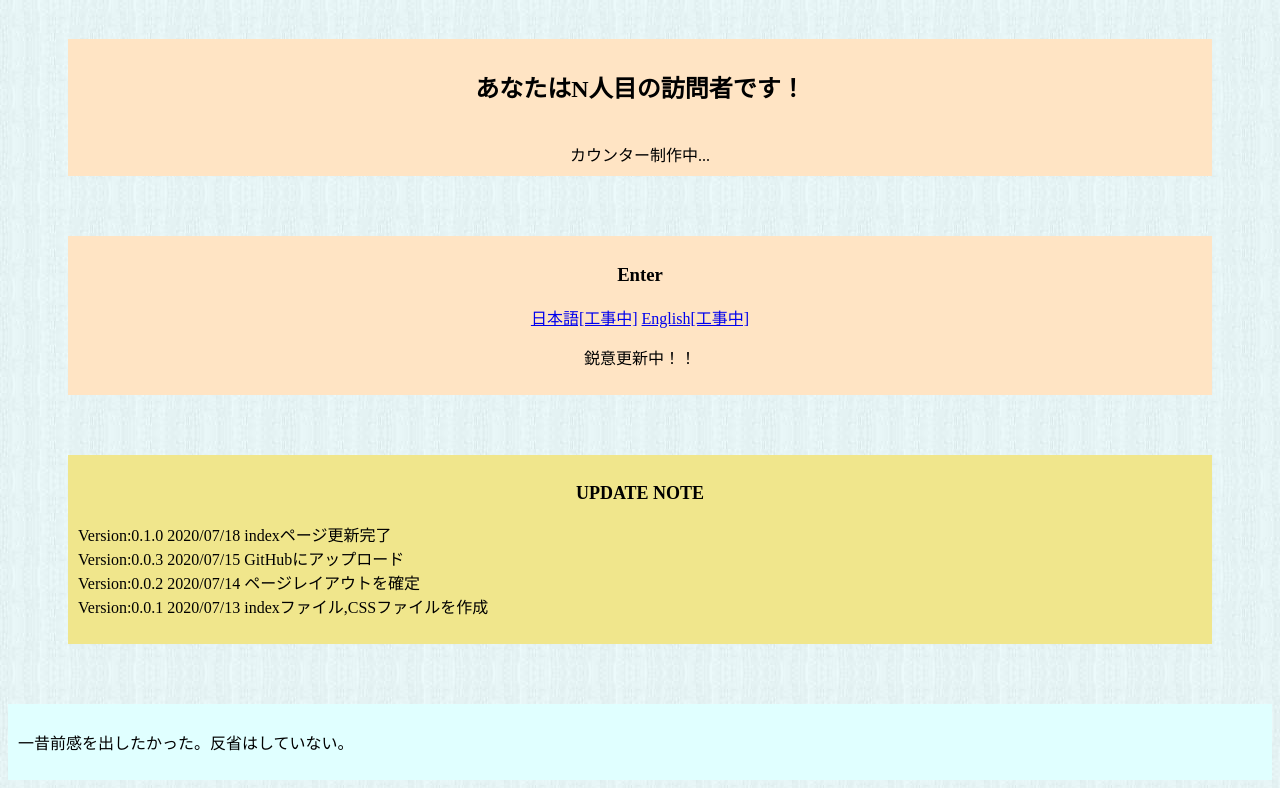
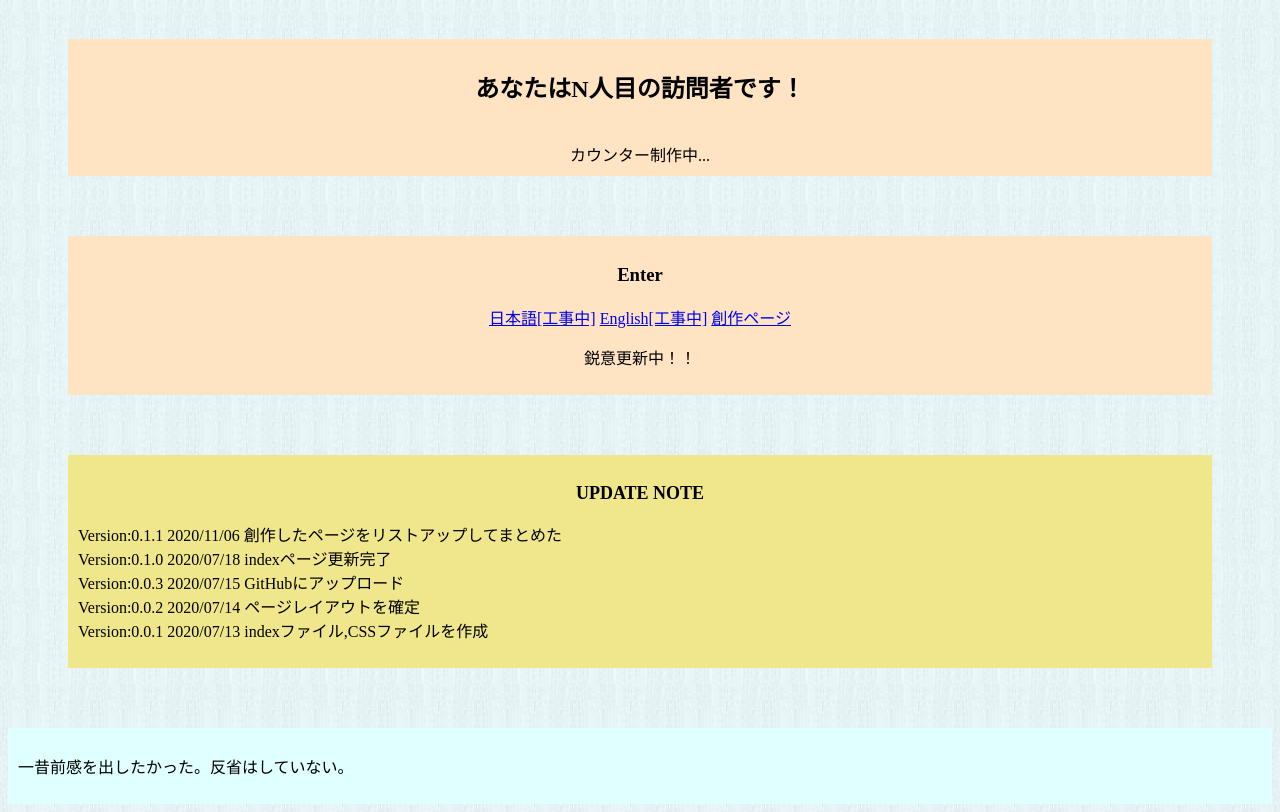
Before and after one commit to ms3nd3r/homepage, a plain HTML site: page index.html in a window 1280 px wide. Shown: the part 95-907 px from the top of the page. Before the commit the page ends 883 px from the top, so only its background shows below. Drawn offline with Linux system fonts and the light colour scheme.

Commit message:
Update index.html

```diff
--- a/index.html
+++ b/index.html
@@ -18,11 +18,13 @@
         <h3>Enter</h3>
         <a href="Japanese.html">日本語[工事中]</a>
         <a href="English.html">English[工事中]</a>
+        <a href="creation.html">創作ページ</a>
         <p>鋭意更新中！！</p>
     </div>
     <div id=update>
         <h3>UPDATE NOTE</h3>
         <p>
+            Version:0.1.1 2020/11/06 創作したページをリストアップしてまとめた<br>
             Version:0.1.0 2020/07/18 indexページ更新完了<br>
             Version:0.0.3 2020/07/15 GitHubにアップロード<br>
             Version:0.0.2 2020/07/14 ページレイアウトを確定<br>
```
